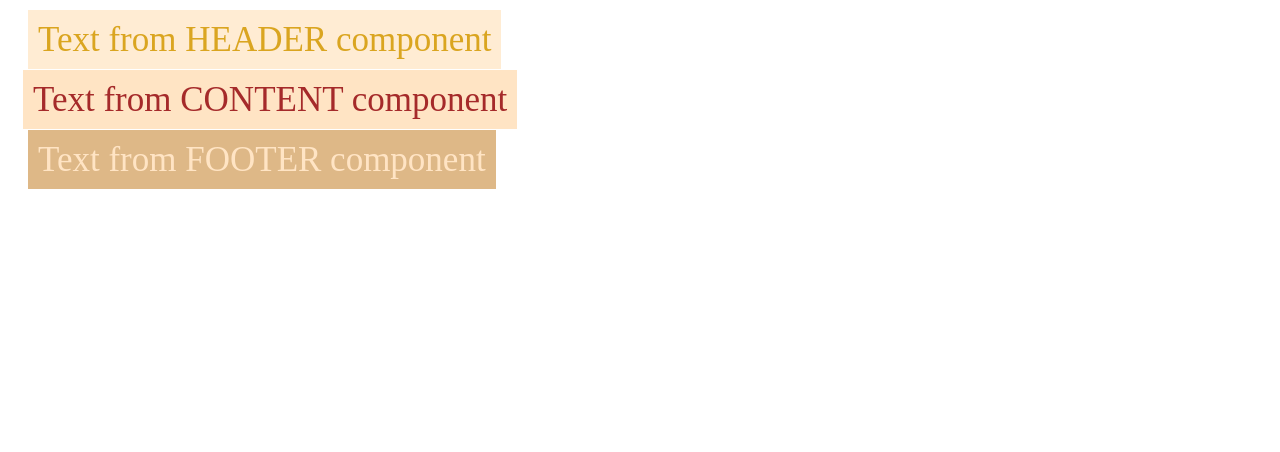
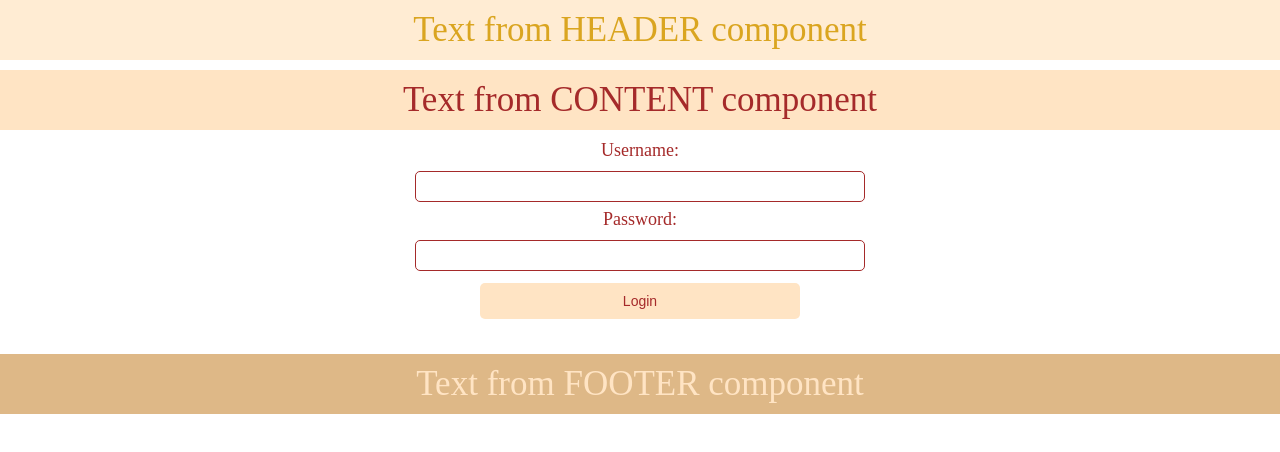
Before and after one commit to vardanyanmary/first-react-app, a React (Create React App) app: page / in a window 1280 px wide. Shown: the top 452 px of the page. Built offline with nearby package versions, Linux system fonts and the light colour scheme.

Commit message:
mouseEvent, onClick in my code

```diff
--- a/src/Components/Content/Content.css
+++ b/src/Components/Content/Content.css
@@ -1,10 +1,52 @@
-.Content{
-    margin: 15px;
+body{
+    margin: 0;
+    padding: 0;
 }
-
-.Content span{
+.Content p{
     background-color: bisque;
     color: brown;
     font-size: 35px;
     padding: 10px;
+    text-align: center;
+    margin-top: 0;
+    margin-bottom: 10px;
 }
+
+.Content label {
+    display: flex;
+    flex-direction: column;
+    box-sizing: border-box;
+    grid-row-gap: 10px;
+    margin: 0 auto;
+    width: 450px;
+    text-align: center;
+    margin-top: 7px;
+    color:brown;
+    font-size: 18px;
+}
+
+.Content label input {
+    padding: 7px;
+    border-radius: 5px;
+    border: 1px solid brown;
+}
+
+.Content button{
+    display: flex;
+    padding: 10px;
+    font-size: 14px;
+    border: none;
+    border-radius: 5px;
+    background-color: bisque;
+    color: brown;
+    cursor: pointer;
+    margin: 0 auto;
+    margin-top: 12px;
+    width: 25%;
+    justify-content: center;
+}
+
+.Content button:hover {
+    background-color: brown;
+    color: bisque;
+}
--- a/src/Components/Content/Content.tsx
+++ b/src/Components/Content/Content.tsx
@@ -6,11 +6,44 @@ interface ContentProps {
 }
 
 const Content : FC <ContentProps> = ( {content} ) => {
+    const handleClick = (e: React.MouseEvent<HTMLButtonElement>) => {
+        e.preventDefault();
+        console.log('success');
+    };
+
+    // const enterMouse = () => {
+    //     console.log(' Hi ) ');
+    // };
+
+    // const leaveMouse = () => {
+    //     console.log(' Byee ( ');
+    // };
+
     return(
-        <main className='Content'>
-            <span>
+        <main className='Content'
+        // onMouseEnter={enterMouse}
+        // onMouseLeave={leaveMouse}
+        >
+
+            <p>
                 {content}
-            </span>
+            </p>
+
+            <form>
+
+                <label>
+                    Username:
+                    <input type = "text"  name = 'username'/>
+                </label>
+
+                <label>
+                    Password:
+                    <input type = "password" name = 'password' />
+                </label>
+
+                <button onClick={handleClick} > Login </button>
+
+            </form>
         </main>
     )
 }
--- a/src/Components/Footer/Footer.css
+++ b/src/Components/Footer/Footer.css
@@ -1,10 +1,7 @@
-.Footer{
-    margin: 20px;
-}
-
-.Footer span {
+.Footer p {
     background-color: burlywood;
     color: bisque;
     font-size: 35px;
     padding: 10px;
+    text-align: center;
 }
--- a/src/Components/Footer/Footer.tsx
+++ b/src/Components/Footer/Footer.tsx
@@ -8,9 +8,9 @@ interface FooterProps {
 const Footer: FC <FooterProps> = ({ footer }) => {
   return (
     <footer className="Footer">
-        <span>
+        <p>
             {footer}
-        </span>
+        </p>
     </footer>
   );
 };
--- a/src/Components/Header/Header.css
+++ b/src/Components/Header/Header.css
@@ -1,10 +1,9 @@
-.Header{
-    margin: 20px;
-}
-
-.Header span {
+.Header p {
     background-color: rgb(255, 236, 211);
     color: goldenrod;
     font-size: 35px;
     padding: 10px;
+    text-align: center;
+    margin-top: 0 ;
+    margin-bottom: 10px;
 }
--- a/src/Components/Header/Header.tsx
+++ b/src/Components/Header/Header.tsx
@@ -8,9 +8,9 @@ interface HeaderProps {
 const Header : FC <HeaderProps> = ({ textsTitle }) => {
     return(
         <header className='Header'>
-            <span>
+            <p>
                 {textsTitle}
-            </span>
+            </p>
         </header>
     )
 }
```
